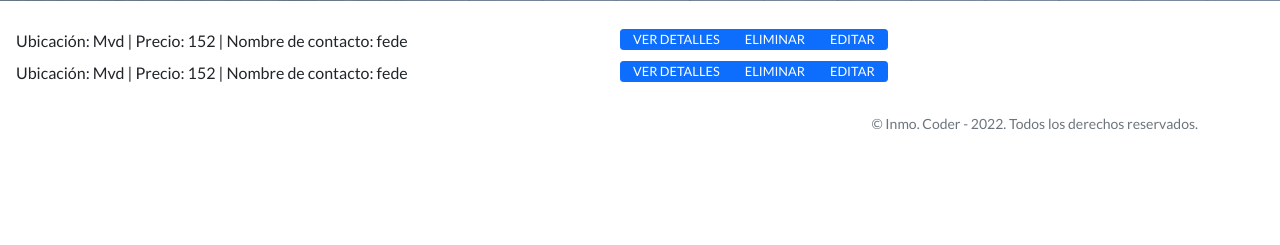
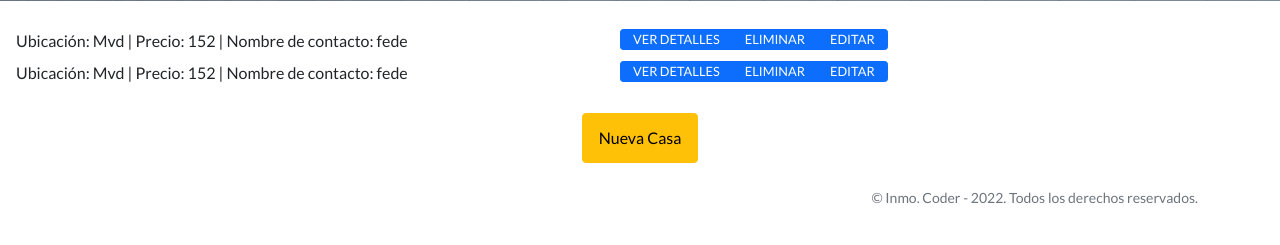
Before and after one commit to federicodalinger/Inmo_Coder, a Django app: page /Inmo_Coder_App/casas/list/ in a window 1280 px wide. Shown: the part 555-800 px from the top of the page. Run offline with Django 4.2, Linux system fonts and the light colour scheme; data comes from the database, SQL or seed files in the repository; some libraries are stand-ins or nearby versions.

Commit message:
Agregado botones de carga de casa, depto, cochera y clientes debajo del listado de los mismos

```diff
--- a/Inmo_Coder_App/templates/Inmo_Coder_App/leerCasas.html
+++ b/Inmo_Coder_App/templates/Inmo_Coder_App/leerCasas.html
@@ -38,7 +38,11 @@
 
     {% endif %}
 
-<br>
+    <br>
+    <div style="display: flex; justify-content: center">
+        <a class="btn btn-warning" href="{% url 'casas_cargar' %}" >Nueva Casa</a>
+    </div>
+    <br>
 
 
     {% endblock %}
--- a/Inmo_Coder_App/templates/Inmo_Coder_App/leerClientes.html
+++ b/Inmo_Coder_App/templates/Inmo_Coder_App/leerClientes.html
@@ -38,6 +38,10 @@
 
     {% endif %}
 
-<br>
+    <br>
+    <div style="display: flex; justify-content: center">
+        <a class="btn btn-warning" href="{% url 'clientes_cargar' %}" >Nuevo Cliente</a>
+    </div>
+    <br>
 
     {% endblock %}
```
Also changed, not shown: Inmo_Coder_App/templates/Inmo_Coder_App/leerCocheras.html (+5 -2 lines), Inmo_Coder_App/templates/Inmo_Coder_App/leerDepartamentos.html (+6 -1 lines).
